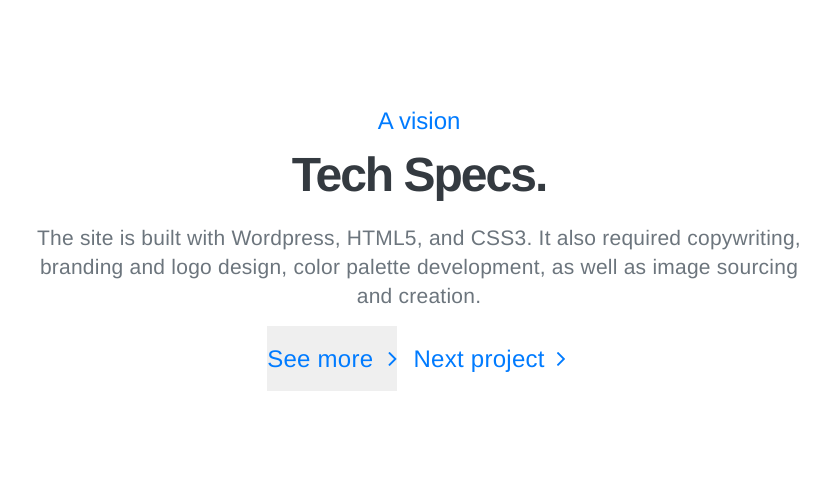
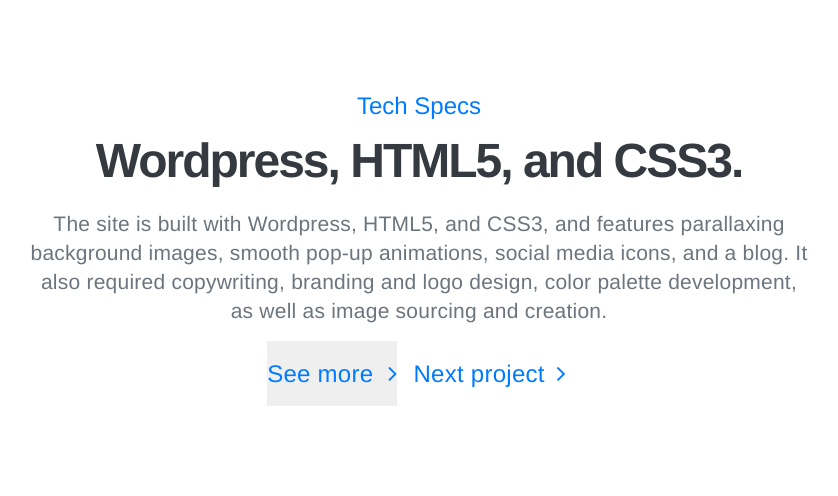
Before and after one commit to masonmedia/masonmedia-swup, a PHP site: page /work/n2.php in a window 1280 px wide. Shown: the part 3101-3597 px from the top of the page, without its empty margins (221-1059 px from the left). Run offline with PHP 8.4, Linux system fonts and the light colour scheme.

Commit message:
FInalized N2 copy

```diff
--- a/work/n2.php
+++ b/work/n2.php
@@ -32,7 +32,7 @@
                 <div class="offset-lg-2"></div>
                 <div class="col-lg-8 d-flex flex-column justify-content-center align-items-center text-center o-12">
                     <h2 class="h4 text-primary">Approach</h2>
-                    <h3 class="section-title text-dark mb-0">Assessment, therapy, consultation.</h3>
+                    <h3 class="section-title text-dark mb-0">Clean, modern, minimal.</h3>
                     <p class="p-big pt-3 m-0">N2 Speech Therapy is a Toronto Speech-Language Pathology services provider offering a broad range of one-on-one treatment options ranging from autism spectrum disorders to aphasia and post-stroke and brain injury rehabilitation. N2 required a complete brand design including website, logo, custom imagery, photo sourcing, and copywriting. Requirements included a bold, professional layout, clean presentation of company information, as well a blog for updatable content and SEO.</p>
                 </div>
                 <div class="offset-lg-2"></div>
@@ -74,9 +74,9 @@
         <div class="row d-flex min-500 text-secondary bg-white down">
             <div class="offset-lg-2"></div>
             <div class="col-lg-8 d-flex flex-column justify-content-center align-items-center text-center p-5">
-                <h2 class="h4 text-primary">A vision</h2>
-                <h3 class="section-title text-dark mb-0">Tech Specs.</h3>
-                <p class="p-big pt-3 m-0">The site is built with Wordpress, HTML5, and CSS3. It also required copywriting, branding and logo design, color palette development, as well as image sourcing and creation.</p>
+                <h2 class="h4 text-primary">Tech Specs</h2>
+                <h3 class="section-title text-dark mb-0">Wordpress, HTML5, and CSS3.</h3>
+                <p class="p-big pt-3 m-0">The site is built with Wordpress, HTML5, and CSS3, and features parallaxing background images, smooth pop-up animations, social media icons, and a blog. It also required copywriting, branding and logo design, color palette development, as well as image sourcing and creation.</p>
                 <!--button container-->
                 <div class="container-fluid pt-3">
                     <div class="row d-flex justify-content-center align-items-center text-center">
```
